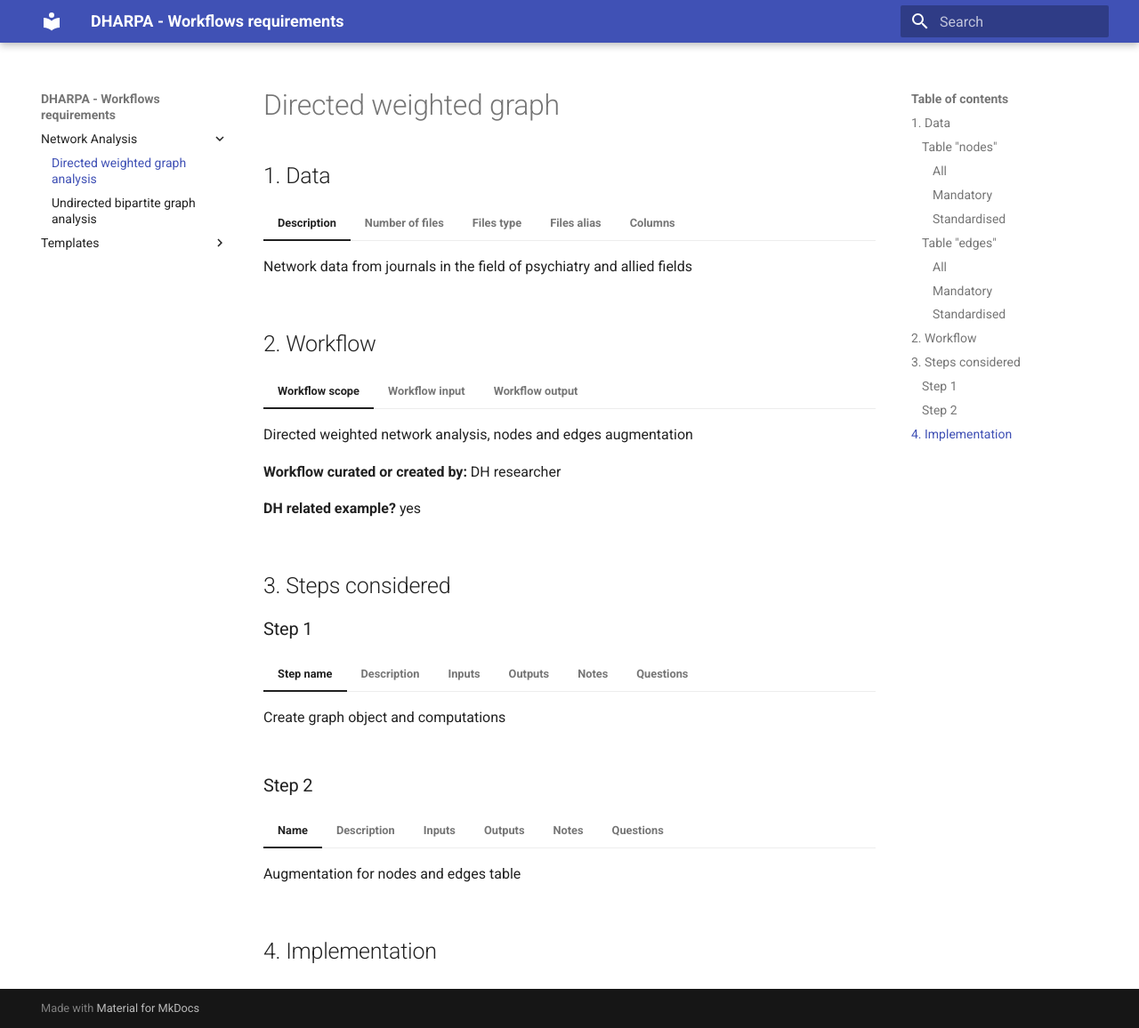
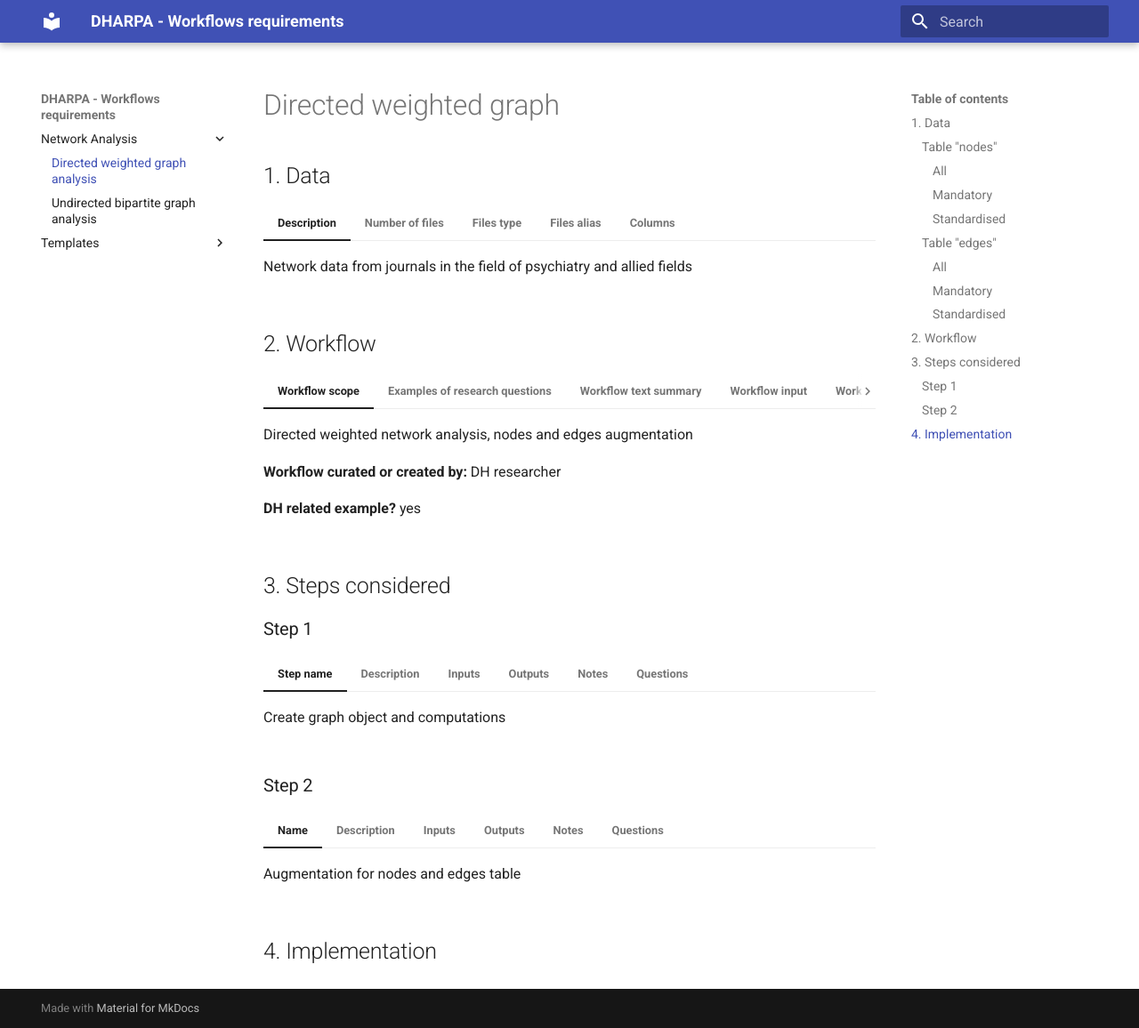
Before and after one commit to DHARPA-Project/DHARPA-Project-workflows-requirements, an MkDocs documentation site: the page built from docs/na-directed-weighted.md, in a window 1280 px wide and 1156 px high. Shown: the whole window at 89% size. Built offline with MkDocs 1.6.1 and Material for MkDocs 9.7.7, drawn with Linux system fonts in a browser that asks for light colours; some of the changed lines change nothing that is shown.

Commit message:
add example workflow text summary

```diff
--- a/docs/na-directed-weighted.md
+++ b/docs/na-directed-weighted.md
@@ -61,6 +61,82 @@
     **Workflow curated or created by:** DH researcher
 
     **DH related example?** yes
+
+=== "Examples of research questions"
+    *Please list a few examples of research questions that this workflow could help with*
+
+=== "Workflow text summary"
+    (from https://github.com/DHARPA-Project/NetworkXAnalysis)</br>
+    **1. Import data**
+    <ul>
+    <li>Alternative data import</li>
+    Extract nodes and edges from single file
+    <li>Import data from edge list using pandas</li>
+    Generate graph from edgelist
+    <li>Add nodes and nodes attributes</li>
+    </ul>
+    **2. Get information about the generated graph and its properties**
+    <ul>
+    <li>Test if nodes and edges correctly imported</li>
+    <li>Get number of nodes and edges</li>
+    <li>Get info about the augmented graph: average in degree, average out degree</li>
+    </ul>
+    **3. Make some basic calculations to obtain more graph properties**
+    <ul>
+    <li>Density</li>
+    <li>Find neighbors, successors and predecessors of individual nodes</li>
+    <li>Find the shortest path between two nodes, display shortest path length</li>
+    </ul>
+    **4. Visualize the graph**
+    <ul>
+    <li>Export graph to graphml file</li>
+    <li>Import graphml with igraph</li>
+    <li>Use Fruchterman-Reingold layout and draw with igraph</li>
+    </ul>
+    **5. Find largest component**
+    <ul>
+    <li>Convert graph to undirected</li>
+    <li>Print info about the graph in its undirected form: number of nodes, number of edges, average degree</li>
+    <li>Find out if there is more than 1 component in graph</li>
+    <li>Get list of connected components</li>
+    <li>Get largest connected component and display its nodes</li>
+    <li>Create subgraph (which will be returned as an indirect graph)</li>
+    <li>Get info: number of nodes, number of edges, average degree</li>
+    <li>Use largest component to create a directed subgraph</li>
+    <li>Get directed subgraph info: number of nodes, number of edges, average in degree, average out degree</li>
+    <li>Make some calculations for undirected graphs: diameter</li>
+    <li>Find clusters that have strong connectivity</li>
+    <li>Visualise clusters that have strong connectivity</li>
+    <li>Alternate method: find and remove isolated nodes to create a subgraph, and then display number of nodes, edges, in degree, out degree, and density</li>
+    </ul>
+    **6. Make some centrality calculations**
+    <ul>
+    <li>Calculate degrees, in degree, weighted degree, weighted in-degree, weighted out degree, and add as attribute, sort nodes by the metrics just calculated / display top n nodes according to these metrics</li>
+    <li>Calculate, degree centrakity, betweenness centrality, eigenvector centrality, add as attributes, sort, print top n nodes</li>
+    </ul>
+    **7. Community detection**
+    <ul>
+    <li>export nx graph to graphml file</li>
+    <li>create new infograph graph from file</li>
+    <li>use Fruchterman-Reingold layout</li>
+    <li>show list of unconnected nodes and remove them</li>
+    <li>draw the graph with igraph</li>
+    <li>export data to gefx and wisualise in Gephi</li>
+    </ul>
+    **8. Updating graph**
+    <ul>
+    <li>Extract nodes and edges from additional file</li>
+    <li>Display and sort new nodes</li>
+    <li>Add new nodes to graph</li>
+    <li>Display graph info: number of nodes, number of edges, average in degree, average out degree</li>
+    <li>Create new graph from new edges and add them to old graph</li>
+    <li>Display graph info: number of nodes, number of edges, average in degree, average out degree</li>
+    <li>Visualise graph</li>
+    <li>Get largest component from new graph and display info: number of nodes, edges, average in degree, average out degree</li>
+    </ul>
+
+
+
 
 === "Workflow input"
     Nodes and edges tables
@@ -145,7 +221,6 @@
     |User augmented edges table|Table|
 
 === "Notes"
-
     A strategy needs to be defined, so that from an UI perspective, users can re-run step 1 with data augmentation performed at step 1.
 
 === "Questions"
```
